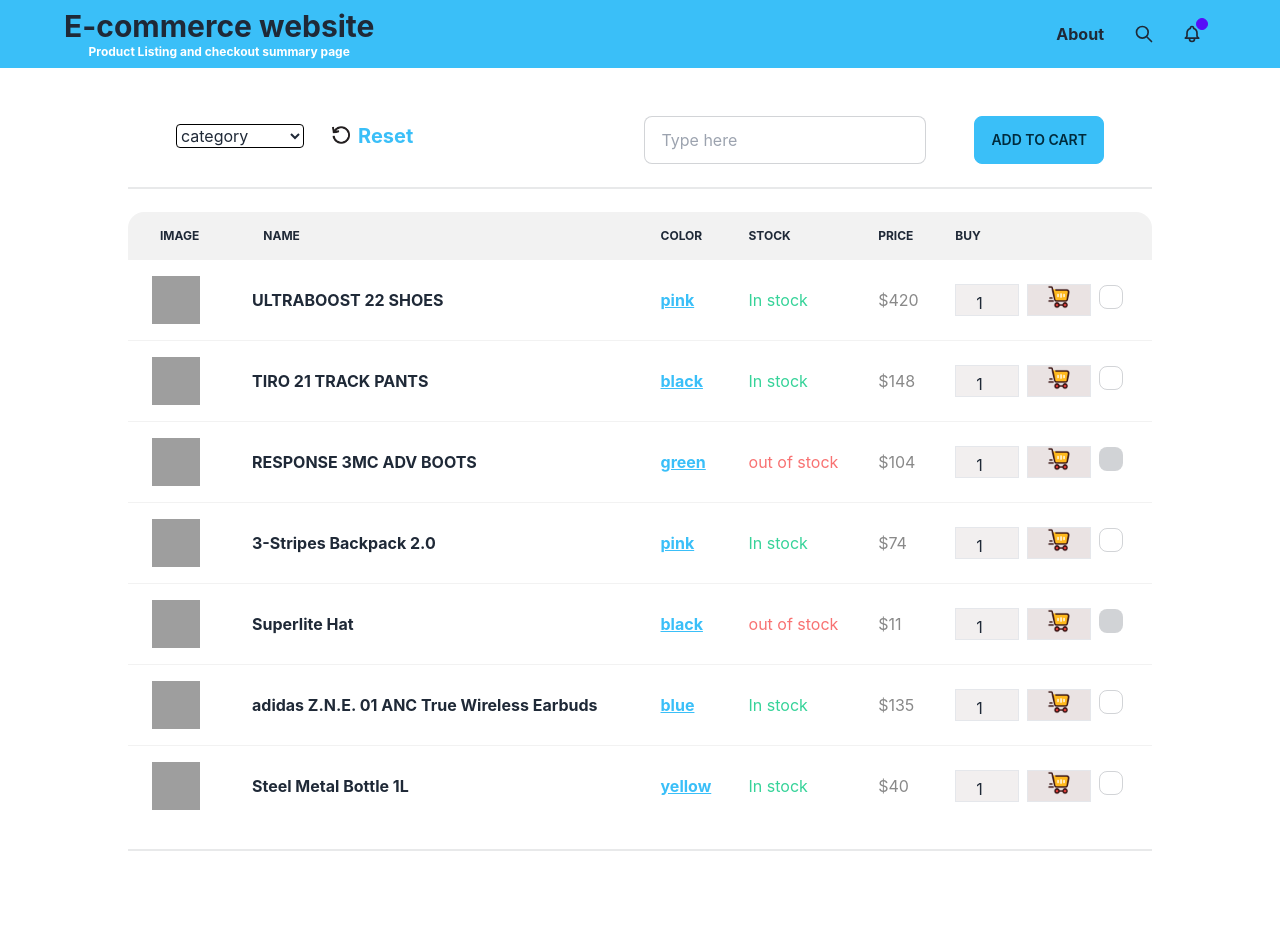
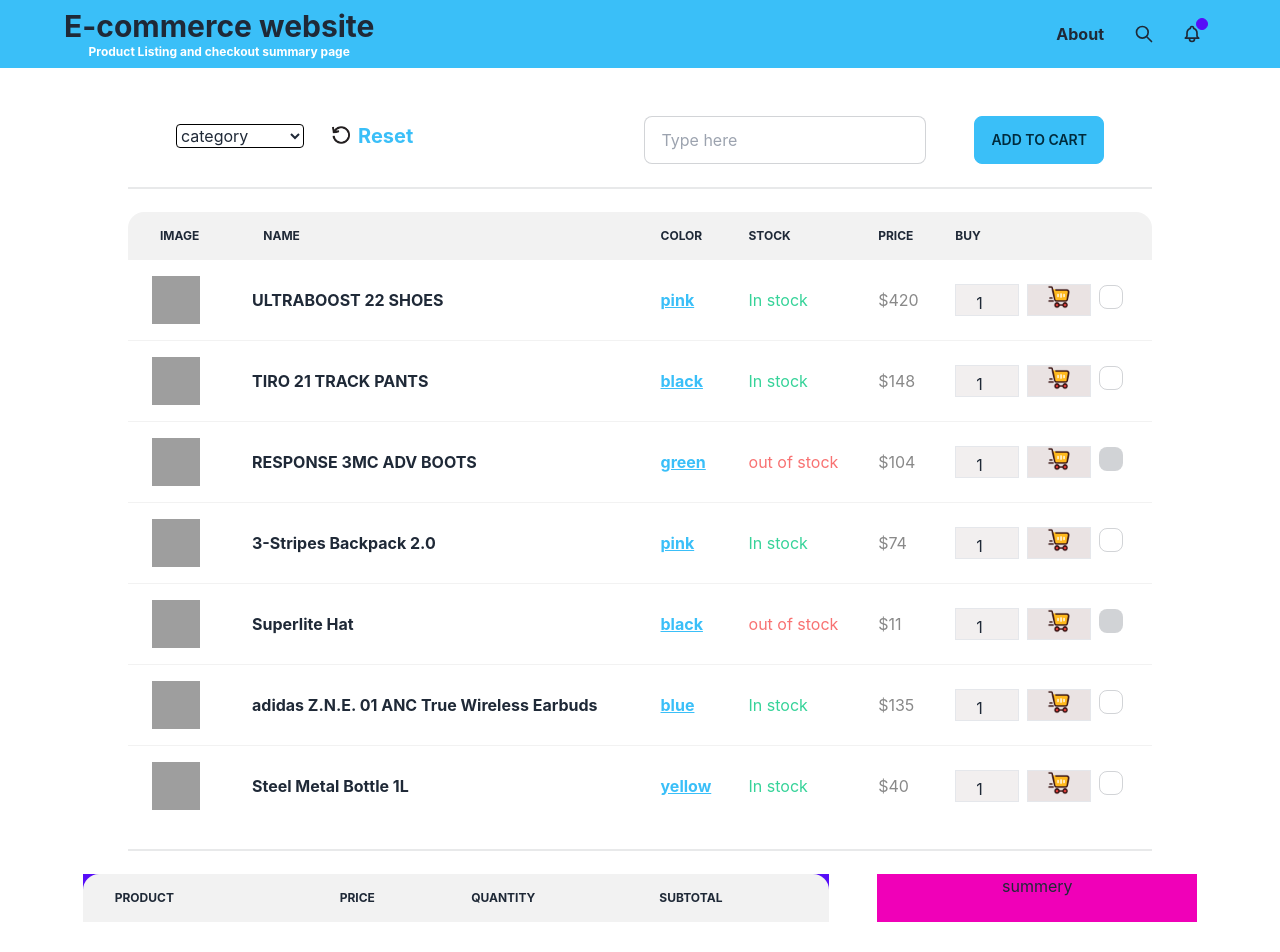
Before and after one commit to MD-Jubayer-Khan/product-listing-assignment, a React (Create React App) app: page / in a window 1280 px wide. Shown: the top 952 px of the page. Before the commit the page ends 874 px from the top, so only its background shows below. Built offline with nearby package versions, Linux system fonts and the light colour scheme; grey boxes are pictures that could not be loaded.

Commit message:
stored cart in useCart hook

```diff
--- a/src/App.js
+++ b/src/App.js
@@ -1,6 +1,5 @@
 import { Route, Routes } from 'react-router-dom';
 import './App.css';
-import CheckOut from './Page/CheckOutPage/CheckOut';
 import Header from './Page/Header/Header';
 import Products from './Page/ProductList/Products';
 import NotFound from './NotFound/NotFound'
--- a/src/Page/CheckOutPage/CheckOut.js
+++ b/src/Page/CheckOutPage/CheckOut.js
@@ -3,8 +3,33 @@
 const CheckOut = ({cart}) => {
     console.log(cart);
     return (
-        <div id='checkout'>
-            <h1>{cart.name}</h1>
+        <div className='flex justify-center mb-12'>
+            <div className='w-7/12 bg-primary'>
+            <table className="table w-full">
+                {/* <!-- head --> */}
+                <thead className='h-'>
+                  <tr className=''>
+                    <th className='flex'>
+                    <p className='mx-4'>product</p>
+                    </th>
+                    <th>Price</th>
+                    <th>Quantity</th>
+                    <th>Subtotal</th>
+
+                  </tr>
+                </thead>
+
+                <tbody>
+                  {/* <!-- row 1 --> */}
+                  {
+
+                  }
+
+                </tbody>
+              </table>
+
+            </div>
+            <div className='bg-secondary w-3/12 ml-12'>summery</div>
         </div>
     );
 };
--- a/src/Page/ProductList/Product.js
+++ b/src/Page/ProductList/Product.js
@@ -13,13 +13,12 @@
     };
 
     const handleChecked = (e) => {
-      const quantity = qty;
       const {p, checked} = e.target;
       if(checked){
-        const cartProduct = product === p ? {product, isChecked : checked,} : product;
-        let cartArr = []
-        cartArr.push(cartProduct)
-        setCart(cartArr)
+        const cartProduct = product ? {...product, p, isChecked : checked,} : product;
+        const arr = []
+        arr.push(...cart, cartProduct)
+        setCart(arr)
       }
 
     }
--- a/src/Page/ProductList/Products.js
+++ b/src/Page/ProductList/Products.js
@@ -8,11 +8,9 @@
     const [products, setProducts] = useState([])
     const [category, setCategory] = useState([])
     const [cart, setCart] = useState([])
-    console.log(cart);
 
     const loadProducts = () => {
       const allProduct = category
-      console.log(allProduct);
       setProducts(allProduct)
     }
     useEffect(()=>{
--- /dev/null
+++ b/src/hook/useCart.js
@@ -0,0 +1,9 @@
+import { useState } from 'react';
+const useCart = () => {
+    const [cart, setCart] = useState([])
+    console.log(cart);
+
+    return [cart, setCart]
+};
+
+export default useCart;
```
Lines whose indentation alone changed are shown as unchanged.
